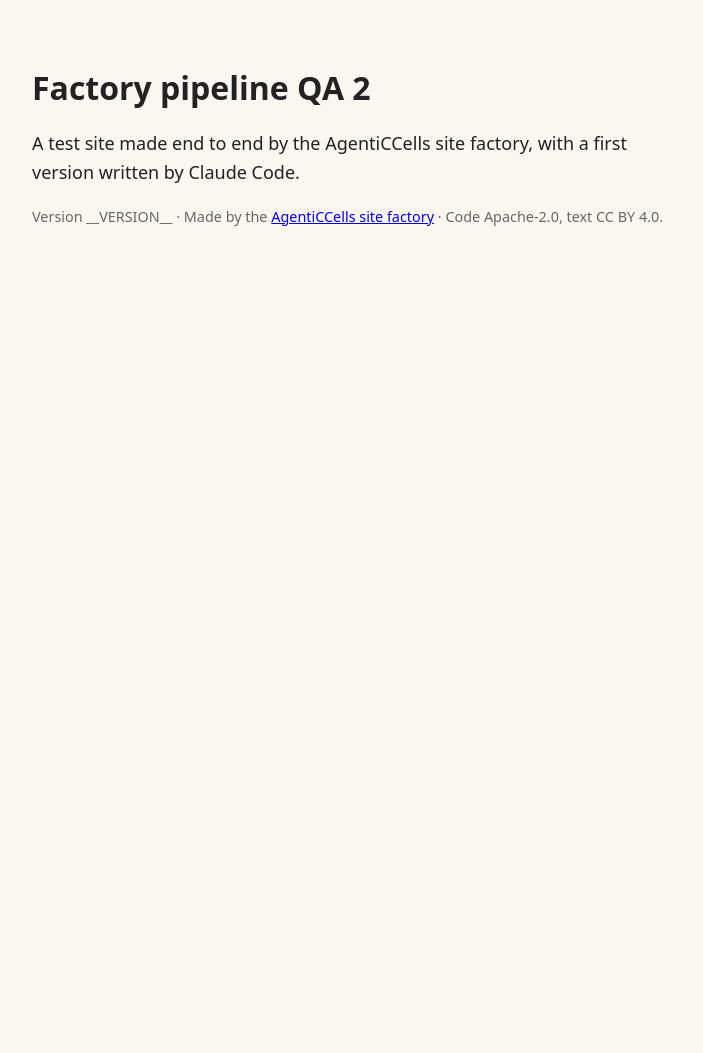
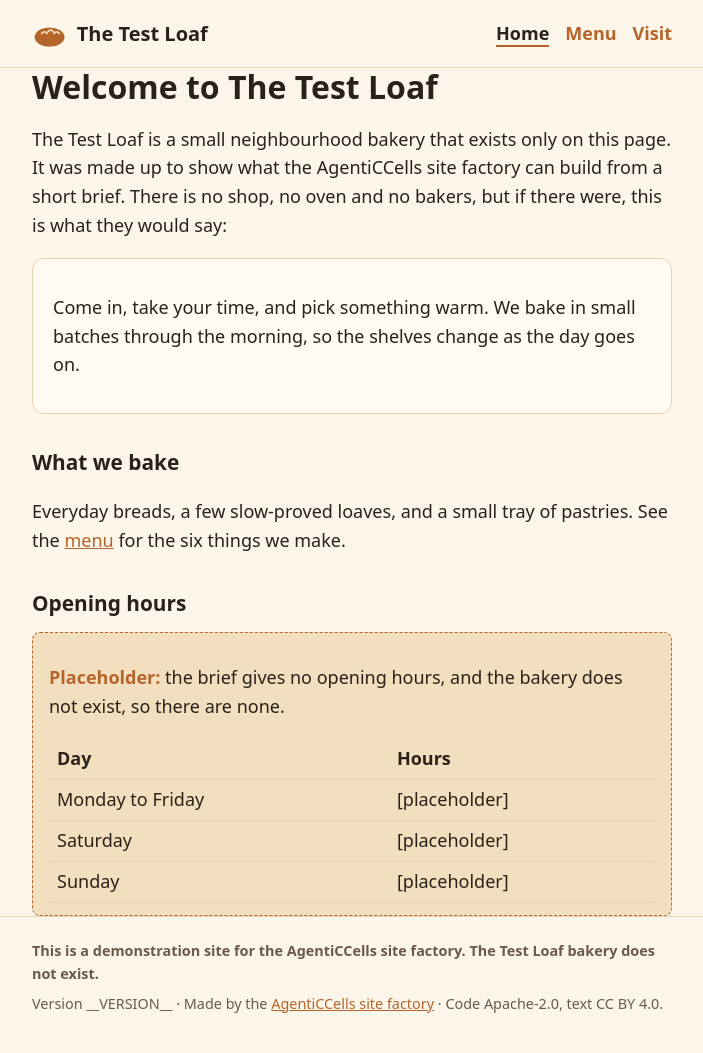
Before and after one commit to AgentiCCells/AgentiCCells__Site__Factory__Pipeline__QA-2, a plain HTML site: page src/index.html in a window 1280 px wide. Shown: the whole page, without its empty margins (288-991 px from the left). Before the commit the page ends 800 px from the top, so only its background shows below. Drawn offline with Linux system fonts and the light colour scheme.

Commit message:
First version of the site, written by Claude Code from the factory brief
Request: requests/2026-11-16__qa-2 in AgentiCCells__Site__Factory.

Agent: factory-first-pass@AgentiCCells.dinis
Co-Authored-By: Claude Opus 5.5 <noreply@anthropic.com>

```diff
--- a/hub.json
+++ b/hub.json
@@ -1,7 +1,7 @@
 {
   "schema": "hub.json (draft)",
   "name": "Factory pipeline QA 2",
-  "what_it_does": "A test site made end to end by the AgentiCCells site factory, with a first version written by Claude Code.",
+  "what_it_does": "A demonstration site for a fictional neighbourhood bakery, The Test Loaf, made by the AgentiCCells site factory to show what it can build from a brief.",
   "owner": "AgentiCCells",
   "team": "factory@AgentiCCells.dinis, instructed by Dinis Cruz",
   "licence": { "code": "Apache-2.0", "text": "CC BY 4.0" },
--- a/src/index.html
+++ b/src/index.html
@@ -3,15 +3,45 @@
 <head>
 <meta charset="utf-8">
 <meta name="viewport" content="width=device-width,initial-scale=1">
-<title>Factory pipeline QA 2</title>
-<meta name="description" content="A test site made end to end by the AgentiCCells site factory, with a first version written by Claude Code.">
-<style>body{margin:0;font:18px/1.6 system-ui,-apple-system,"Segoe UI",sans-serif;background:#fbf7f0;color:#222}main{max-width:40rem;margin:0 auto;padding:3rem 1rem}h1{font-size:2rem;line-height:1.2}.muted{color:#666;font-size:.9rem}@media(prefers-color-scheme:dark){body{background:#17140f;color:#eee}.muted{color:#aaa}}</style>
+<title>The Test Loaf: a fictional neighbourhood bakery</title>
+<meta name="description" content="The Test Loaf is a fictional neighbourhood bakery, made by the AgentiCCells site factory to show what it can build from a brief. The bakery does not exist.">
+<link rel="stylesheet" href="style.css">
 </head>
 <body>
-<main>
-<h1>Factory pipeline QA 2</h1>
-<p>A test site made end to end by the AgentiCCells site factory, with a first version written by Claude Code.</p>
-<p class="muted">Version __VERSION__ · Made by the <a href="https://github.com/AgentiCCells/AgentiCCells__Site__Factory">AgentiCCells site factory</a> · Code Apache-2.0, text CC BY 4.0.</p>
+<header>
+<div class="wrap">
+<a class="brand" href="./"><svg viewBox="0 0 40 40" aria-hidden="true"><ellipse cx="20" cy="24" rx="17" ry="11" fill="#b5652a"/><path d="M11 20q3-4 6 0M18 18q3-4 6 0M25 20q3-4 6 0" stroke="#f1dfc0" stroke-width="2" fill="none" stroke-linecap="round"/></svg>The Test Loaf</a>
+<nav aria-label="Main"><ul><li><a href="./" aria-current="page">Home</a></li><li><a href="menu/">Menu</a></li><li><a href="visit/">Visit</a></li></ul></nav>
+</div>
+</header>
+<main class="wrap">
+<h1>Welcome to The Test Loaf</h1>
+<p>The Test Loaf is a small neighbourhood bakery that exists only on this page. It was made up to show what the AgentiCCells site factory can build from a short brief. There is no shop, no oven and no bakers, but if there were, this is what they would say:</p>
+<div class="card">
+<p>Come in, take your time, and pick something warm. We bake in small batches through the morning, so the shelves change as the day goes on.</p>
+</div>
+
+<h2>What we bake</h2>
+<p>Everyday breads, a few slow-proved loaves, and a small tray of pastries. See the <a href="menu/">menu</a> for the six things we make.</p>
+
+<h2>Opening hours</h2>
+<div class="placeholder">
+<p><strong>Placeholder:</strong> the brief gives no opening hours, and the bakery does not exist, so there are none.</p>
+<table>
+<thead><tr><th scope="col">Day</th><th scope="col">Hours</th></tr></thead>
+<tbody>
+<tr><td>Monday to Friday</td><td>[placeholder]</td></tr>
+<tr><td>Saturday</td><td>[placeholder]</td></tr>
+<tr><td>Sunday</td><td>[placeholder]</td></tr>
+</tbody>
+</table>
+</div>
 </main>
+<footer>
+<div class="wrap">
+<p><strong>This is a demonstration site for the AgentiCCells site factory. The Test Loaf bakery does not exist.</strong></p>
+<p>Version __VERSION__ · Made by the <a href="https://github.com/AgentiCCells/AgentiCCells__Site__Factory">AgentiCCells site factory</a> · Code Apache-2.0, text CC BY 4.0.</p>
+</div>
+</footer>
 </body>
 </html>
--- /dev/null
+++ b/src/style.css
@@ -0,0 +1,69 @@
+/* The Test Loaf: a demonstration site. Code Apache-2.0. */
+:root {
+  --bg: #fbf5ea;
+  --card: #fffaf2;
+  --ink: #2b2118;
+  --muted: #6b5a49;
+  --crust: #b5652a;
+  --crumb: #f1dfc0;
+  --line: #e6d3b3;
+}
+@media (prefers-color-scheme: dark) {
+  :root {
+    --bg: #1b1610;
+    --card: #241d15;
+    --ink: #f2e9dc;
+    --muted: #c2b29e;
+    --crust: #e09a5f;
+    --crumb: #3a2e21;
+    --line: #3d3125;
+  }
+}
+* { box-sizing: border-box; }
+body {
+  margin: 0;
+  font: 18px/1.6 system-ui, -apple-system, "Segoe UI", sans-serif;
+  background: var(--bg);
+  color: var(--ink);
+}
+a { color: var(--crust); }
+.wrap { max-width: 42rem; margin: 0 auto; padding: 0 1rem; }
+header { border-bottom: 1px solid var(--line); }
+header .wrap {
+  display: flex; flex-wrap: wrap; align-items: center;
+  justify-content: space-between; gap: .5rem; padding-top: 1rem; padding-bottom: 1rem;
+}
+.brand {
+  display: flex; align-items: center; gap: .6rem;
+  font-weight: 700; font-size: 1.25rem; color: var(--ink); text-decoration: none;
+}
+.brand svg { width: 2.2rem; height: 2.2rem; flex: none; }
+nav ul { list-style: none; margin: 0; padding: 0; display: flex; gap: 1rem; }
+nav a { text-decoration: none; font-weight: 600; }
+nav a[aria-current="page"] { color: var(--ink); border-bottom: 2px solid var(--crust); }
+main { padding: 2rem 0 3rem; }
+h1 { font-size: 2rem; line-height: 1.2; margin: 0 0 1rem; }
+h2 { font-size: 1.3rem; margin: 2rem 0 .75rem; }
+.card {
+  background: var(--card); border: 1px solid var(--line);
+  border-radius: 12px; padding: 1rem 1.25rem; margin: 1rem 0;
+}
+.placeholder {
+  background: var(--crumb); border: 1px dashed var(--crust);
+  border-radius: 8px; padding: .75rem 1rem;
+}
+.placeholder strong { color: var(--crust); }
+table { border-collapse: collapse; width: 100%; }
+th, td { text-align: left; padding: .35rem .5rem; border-bottom: 1px solid var(--line); }
+.menu { list-style: none; padding: 0; margin: 0; display: grid; gap: .75rem; }
+.menu li { display: flex; gap: 1rem; align-items: flex-start; }
+.menu .dot {
+  flex: none; width: 2.5rem; height: 2.5rem; margin-top: .2rem;
+  border-radius: 50% 50% 40% 40%; background: var(--crust);
+  box-shadow: inset 0 -6px 0 rgba(0, 0, 0, .15);
+}
+.menu h3 { margin: 0; font-size: 1.1rem; }
+.menu p { margin: .1rem 0 0; color: var(--muted); }
+footer { border-top: 1px solid var(--line); color: var(--muted); font-size: .9rem; }
+footer .wrap { padding-top: 1rem; padding-bottom: 2rem; }
+footer p { margin: .4rem 0; }
```
Also changed, not shown: src/menu/index.html (added, +36 -0 lines), src/visit/index.html (added, +39 -0 lines), 1 other file.
